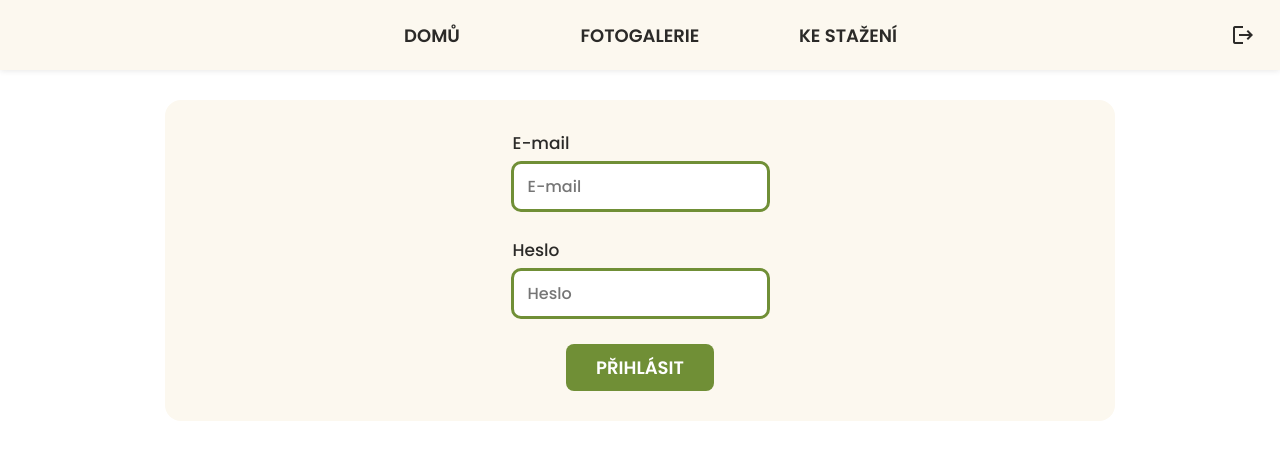
After one commit to zdepodany/taborStrelkaWeb, a Django app: page /login/ in a window 1280 px wide. The commit adds this page. Shown: the top 460 px of the page. Run offline with Django 3.2, Linux system fonts and the light colour scheme.

Commit message:
Add login page

```diff
--- a/taborapp/static/css/master.css
+++ b/taborapp/static/css/master.css
@@ -8,8 +8,88 @@ html {
 
 body {
     margin: 0;
+    display: flex;
+    flex-direction: column;
+    justify-content: center;
+    align-items: center;
 }
 
 a {
     text-decoration: none;
 }
+
+
+/* - Used Elements - */
+
+/* Tabs */
+
+.firstTab {
+    margin-top: 10rem;
+}
+
+.tab {
+    width: 75rem;
+    padding: 3rem 10rem;
+    border-radius: 1.6rem;
+
+    background-color: #FCF8EF;
+}
+
+.tab form {
+    display: flex;
+    flex-direction: column;
+    align-items: center;
+}
+
+/* Inputs */
+
+.inputWrap {
+    width: 100%;
+    margin-bottom: 2.5rem;
+    display: flex;
+    flex-direction: column;
+    align-items: center;
+    justify-content: center;
+}
+
+.inputHeader {
+    width: 34%;
+    margin-bottom: 0.5rem;
+    font-size: 1.7rem;
+    font-weight: 500;
+    color: #2B2A28;
+}
+
+.input {
+    width: 30%;
+    padding: 1rem 1.4rem;
+    font-family: 'Poppins', sans-serif;
+    font-weight: 500;
+    font-size: 1.6rem;
+    border: solid 0.3rem #708F36;
+    border-radius: 1rem;
+    transition: 0.3s;
+}
+
+/* Buttons */
+
+.primaryButton {
+    cursor: pointer;
+    padding: 1rem 3rem;
+    font-family: 'Poppins', sans-serif;
+    font-size: 1.8rem;
+    font-weight: 600;
+    color: #fff;
+    background-color: #708F36;
+    border: none;
+    border-radius: 0.8rem;
+    transition: 0.3s;
+}
+
+.primaryButton:hover {
+    background-color: #566E29;
+}
+
+.primaryButton:active {
+    transform: scale(.90);
+}
--- a/taborapp/static/css/navbar.css
+++ b/taborapp/static/css/navbar.css
@@ -1,4 +1,7 @@
 .navbar {
+    position: fixed;
+    top: 0;
+    margin: 0;
     width: 100%;
     height: 7rem;
     font-size: 1.8rem;
@@ -25,7 +28,7 @@
     display: flex;
     justify-content: center;
     align-items: center;
-    border-radius: 8px;
+    border-radius: 0.8rem;
     transition: 0.3s;
 }
 
@@ -47,7 +50,7 @@
     padding: 1rem;
     justify-content: center;
     align-items: center;
-    border-radius: 8px;
+    border-radius: 0.8rem;
     color: #2B2A28;
     transition: 0.3s;
 }
--- a/taborapp/templates/layout.html
+++ b/taborapp/templates/layout.html
@@ -22,11 +22,9 @@
     </head>
 
     <body>
-
-        {% block navbar %}
-        {% endblock %}
-
-
-
+            {% block navbar %}
+            {% endblock %}
+            {% block content %}
+            {% endblock %}
     </body>
 </html>
--- /dev/null
+++ b/taborapp/templates/login.html
@@ -0,0 +1,18 @@
+{% extends "userLayout.html" %}
+{% block content %}
+
+<section class="tab firstTab">
+    <form>
+        <div class="inputWrap">
+            <span class="inputHeader">E-mail</span>
+            <input type="email" placeholder="E-mail" class="input">
+        </div>
+        <div class="inputWrap">
+            <span class="inputHeader">Heslo</span>
+            <input type="password" placeholder="Heslo" class="input">
+        </div>
+        <input type="submit" value="PŘIHLÁSIT" class="primaryButton">
+    </form>
+</section>
+
+{% endblock %}
--- a/taborapp/templates/userLayout.html
+++ b/taborapp/templates/userLayout.html
@@ -1,13 +1,13 @@
 {% extends "layout.html" %}
 {% block navbar %}
     <section class="navbar">
-        <div class="navbarButtonWrap">
+        <nav class="navbarButtonWrap">
             <a href="#" class="navbarButton">DOMŮ</a>
             <a href="#" class="navbarButton">FOTOGALERIE</a>
             <a href="#" class="navbarButton">KE STAŽENÍ</a>
-        </div>
+        </nav>
         <div class="navbarLoginWrap">
-            <a href="#" class="navbarLoginButton"><span class="material-icons">logout</span></a>
+            <a href="/login/" class="navbarLoginButton"><span class="material-icons">logout</span></a>
         </div>
     </section>
 {% endblock %}
--- a/taborapp/urls.py
+++ b/taborapp/urls.py
@@ -1,9 +1,10 @@
 from django.urls import include, re_path
 # TODO: Port all to classes
-from taborapp.views import index, gallery, AdminView
+from taborapp.views import index, gallery, AdminView, LoginView
 
 urlpatterns = [
     re_path(r'^$', index),
     re_path(r'^gallery/', gallery),
     re_path(r'^admin/', AdminView.as_view()),
+    re_path(r'^login/', LoginView.as_view()),
 ]
--- a/taborapp/views.py
+++ b/taborapp/views.py
@@ -73,7 +73,9 @@ def gallery(request):
 # TODO TODO TODO
 # TODO TODO TODO
 # TODO TODO TODO
-
+class LoginView(TemplateView):
+    def get(self, request, *args, **kwargs):
+        return render(request, "login.html")
 # I'm gonna keep a very awful comment-based log of changes so future Marcel has
 # any chance of fixing this mess. Also, here is one more TODO
 class AdminView(FormView):
```
